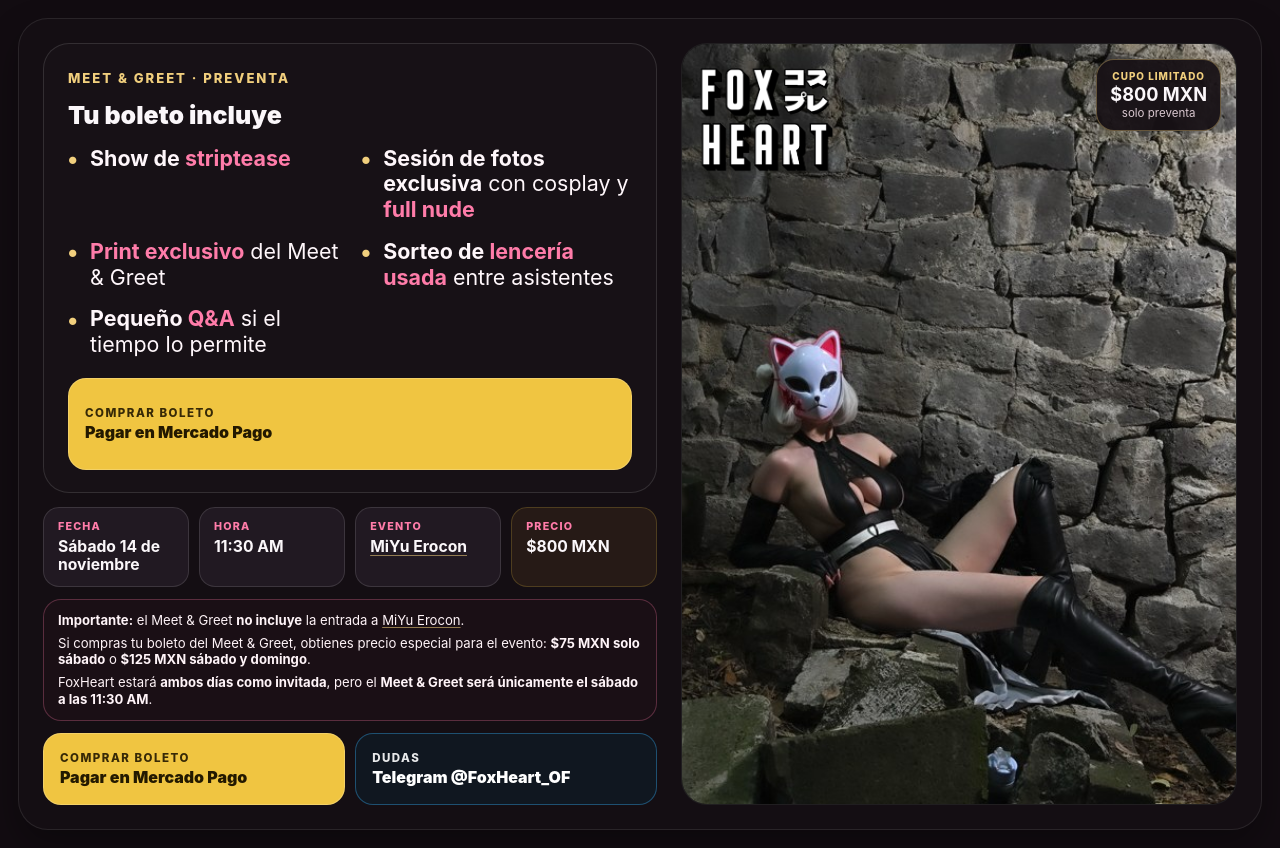
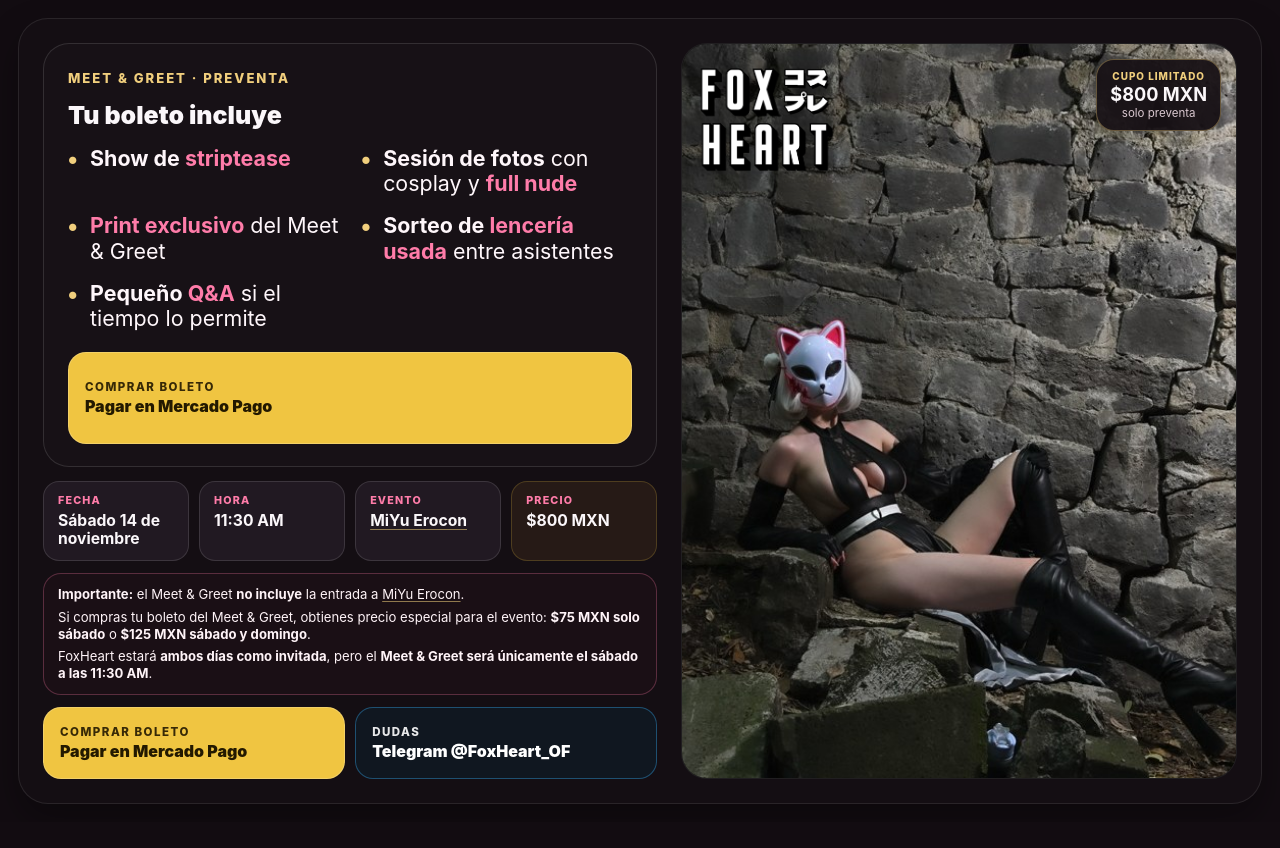
Before and after one commit to foxheartof/foxheartof.github.io, a plain HTML site: page index.html in a window 1280 px wide. After the commit the page ends 822 px from the top, so only its background shows below. Drawn offline with Linux system fonts and the light colour scheme.

Commit message:
Update index.html

```diff
--- a/index.html
+++ b/index.html
@@ -26,7 +26,7 @@
             <div class="panel-heading">Tu boleto incluye</div>
             <ul class="benefits-list">
               <li><b>Show de <span class="accent-word">striptease</span></b></li>
-              <li><b>Sesión de fotos exclusiva</b> con cosplay y <b><span class="accent-word">full nude</span></b></li>
+              <li><b>Sesión de fotos</b> con cosplay y <b><span class="accent-word">full nude</span></b></li>
               <li><b><span class="accent-word">Print exclusivo</span></b> del Meet &amp; Greet</li>
               <li><b>Sorteo de <span class="accent-word">lencería usada</span></b> entre asistentes</li>
               <li><b>Pequeño <span class="accent-word">Q&amp;A</span></b> si el tiempo lo permite</li>
```
